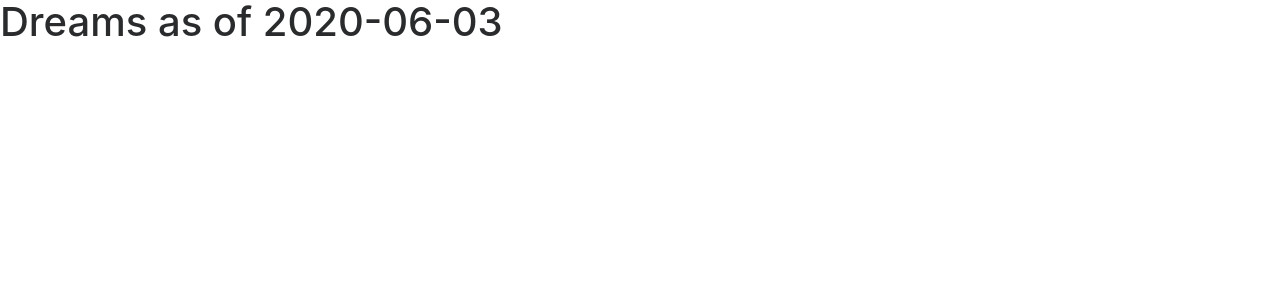
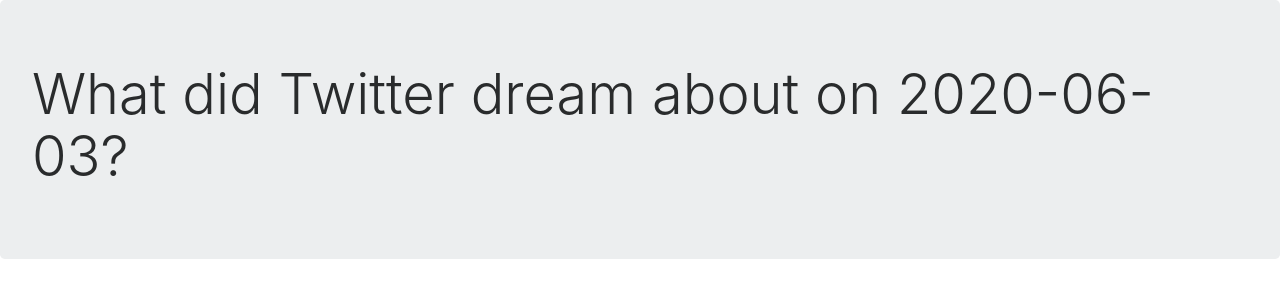
Before and after one commit to 2matttu/dreamcatcher, a Flask app: page / in a window 1280 px wide. Shown: the top 300 px of the page. Run offline with Flask 2, Linux system fonts and the light colour scheme; data that the repository does not hold is empty; some libraries are stand-ins or nearby versions.

Commit message:
remove truncated dreams and shuffle dreams by default, edit html

```diff
--- a/app.py
+++ b/app.py
@@ -3,6 +3,7 @@ from datetime import datetime, timedelta, date
 import json
 import os
 import requests
+import random
 import praw
 import tweepy
 import pymongo
@@ -34,7 +35,8 @@ print("uri: " + db_uri)
 def hello_world():
     today = date.today()
     yesterday = today - timedelta(days=1)
-    dream_list = list(twitter_dreams.find( {"date": str(yesterday)} )) #find everything
+    dream_list = list(twitter_dreams.find( { "date": str(yesterday), "truncated": False } )) #find everything
+    random.shuffle(dream_list)
     # for dream in dream_list:
     #     print(dream['text'])
     return render_template('dreams.html', dream_list = dream_list, date = str(yesterday))
--- a/templates/dreams.html
+++ b/templates/dreams.html
@@ -9,7 +9,9 @@
 
   </head>
   <body>
-    <h1>Dreams as of {{ date }}</h1>
+    <div class="jumbotron">
+      <h1 class="display-4"> What did Twitter dream about on {{ date }}?</h1>
+    </div>
     <div class="album py-5 bg-light">
       <div class="container">
         <div class="row">
```
